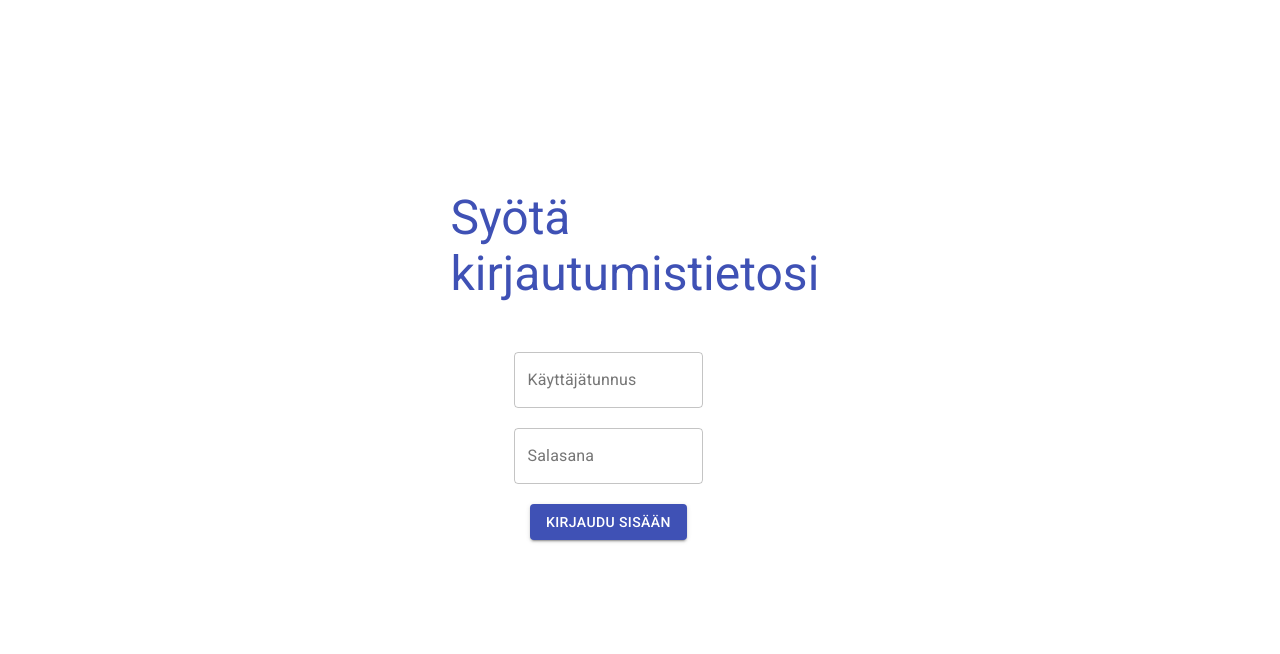
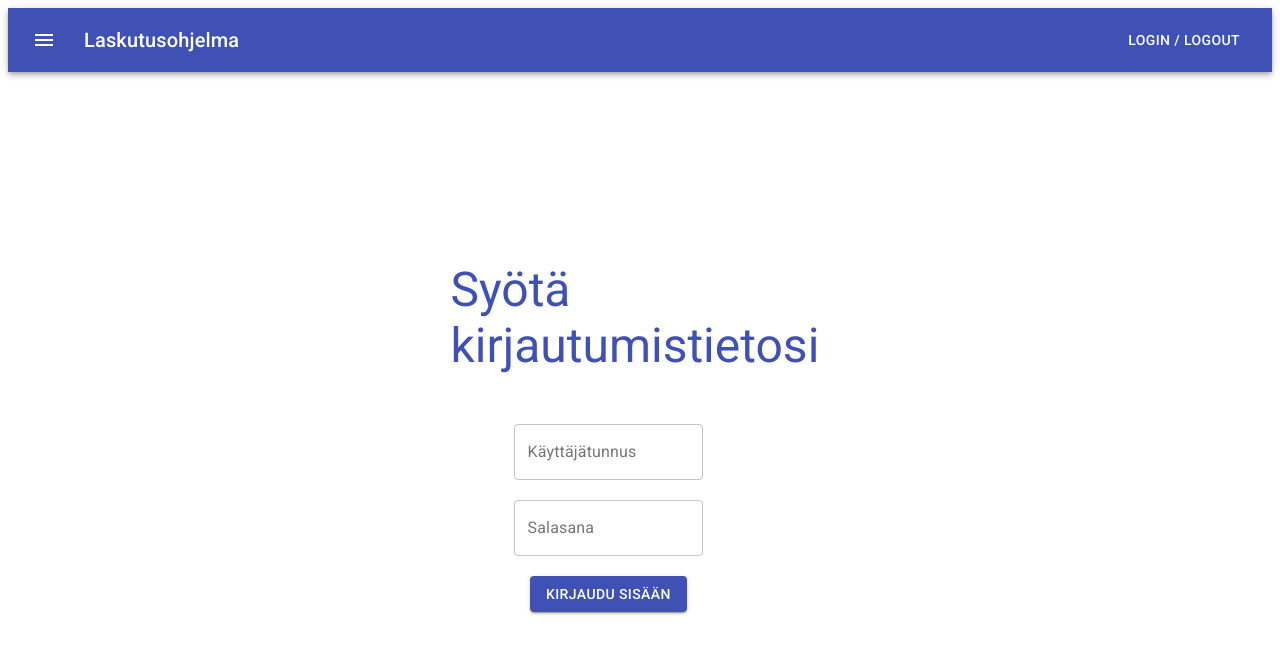
Before and after one commit to epaavola/Laskutusohjelma, a React (Create React App) app in the folder reactapp/: page / in a window 1280 px wide. Shown: the top 654 px of the page. Built offline with nearby package versions, Linux system fonts and the light colour scheme.

Commit message:
Added login component. Changed all classes to functions. Moved frontpage logic to the login component.

```diff
--- /dev/null
+++ b/reactapp/src/components/Login.js
@@ -0,0 +1,54 @@
+import React from 'react'
+import 'typeface-roboto'
+import { makeStyles } from '@material-ui/styles'
+import Typography from '@material-ui/core/Typography'
+import Button from '@material-ui/core/Button'
+import TextField from '@material-ui/core/TextField'
+
+const useStyles  = makeStyles({
+    container: {
+        marginTop: '15%'
+    },
+    loginInput: {
+        marginBottom: '50px',
+        marginLeft: '35%',
+        marginRight: '30%',
+    },
+    form: {
+        textAlign: 'center',
+        marginLeft: '40%',
+        marginRight: '40%',
+        width: '15%',
+        height: '50%'
+    },
+    loginTextField: {
+        marginBottom: '20px'
+    }
+})
+
+const Frontpage = () => {
+    const classes = useStyles()
+    return (
+
+        <div className={classes.container}>
+            <div className={classes.loginInput}>
+                <Typography variant="h3" color="primary">
+                    Syötä kirjautumistietosi
+                </Typography>
+            </div>
+            <div>
+                <form className={classes.form}>
+                    <div>
+                        <TextField className={classes.loginTextField} variant="outlined" label="Käyttäjätunnus" />
+                        <TextField className={classes.loginTextField} variant="outlined" label="Salasana" />
+                        <Button variant="contained" color="primary">
+                            Kirjaudu sisään
+                        </Button>
+                    </div>
+                </form>
+            </div>
+        </div>
+    )
+}
+
+export default Frontpage
--- a/reactapp/src/components/navbar.js
+++ b/reactapp/src/components/navbar.js
@@ -19,7 +19,7 @@ const useStyles = makeStyles(theme => ({
   },
 }));
 
-export default function ButtonAppBar() {
+function ButtonAppBar() {
   const classes = useStyles();
 
   return (
@@ -32,9 +32,11 @@ export default function ButtonAppBar() {
           <Typography variant="h6" className={classes.title}>
             Laskutusohjelma
           </Typography>
-          <Button color="inherit">Login</Button>
+          <Button color="inherit">Login / Logout</Button>
         </Toolbar>
       </AppBar>
     </div>
   );
 }
+
+export default ButtonAppBar
--- a/reactapp/src/pages/frontpage.js
+++ b/reactapp/src/pages/frontpage.js
@@ -1,53 +1,15 @@
 import React from 'react'
 import 'typeface-roboto'
-import { makeStyles } from '@material-ui/styles'
-import Typography from '@material-ui/core/Typography'
-import Button from '@material-ui/core/Button'
-import TextField from '@material-ui/core/TextField'
-
-const useStyles  = makeStyles({
-    container: {
-        marginTop: '15%'
-    },
-    loginInput: {
-        marginBottom: '50px',
-        marginLeft: '35%',
-        marginRight: '30%',
-    },
-    form: {
-        textAlign: 'center',
-        marginLeft: '40%',
-        marginRight: '40%',
-        width: '15%',
-        height: '50%'
-    },
-    loginTextField: {
-        marginBottom: '20px'
-    }
-})
+import Navbar from '../components/navbar'
+import Login from '../components/Login'
 
 const Frontpage = () => {
-    const classes = useStyles()
-    return (
-        <div className={classes.container}>
-            <div className={classes.loginInput}>
-                <Typography variant="h3" color="primary">
-                    Syötä kirjautumistietosi
-                </Typography>
-            </div>
-            <div>
-                <form className={classes.form}>
-                    <div>
-                        <TextField className={classes.loginTextField} variant="outlined" label="Käyttäjätunnus" />
-                        <TextField className={classes.loginTextField} variant="outlined" label="Salasana" />
-                        <Button variant="contained" color="primary">
-                            Kirjaudu sisään
-                        </Button>
-                    </div>
-                </form>
-            </div>
-        </div>
-    )
-}
+      return (
+            <>
+                <Navbar />
+                <Login />
+            </>
+      );
+    }
 
 export default Frontpage
```
Also changed, not shown: reactapp/src/pages/Dashboard.js (+6 -5 lines).
